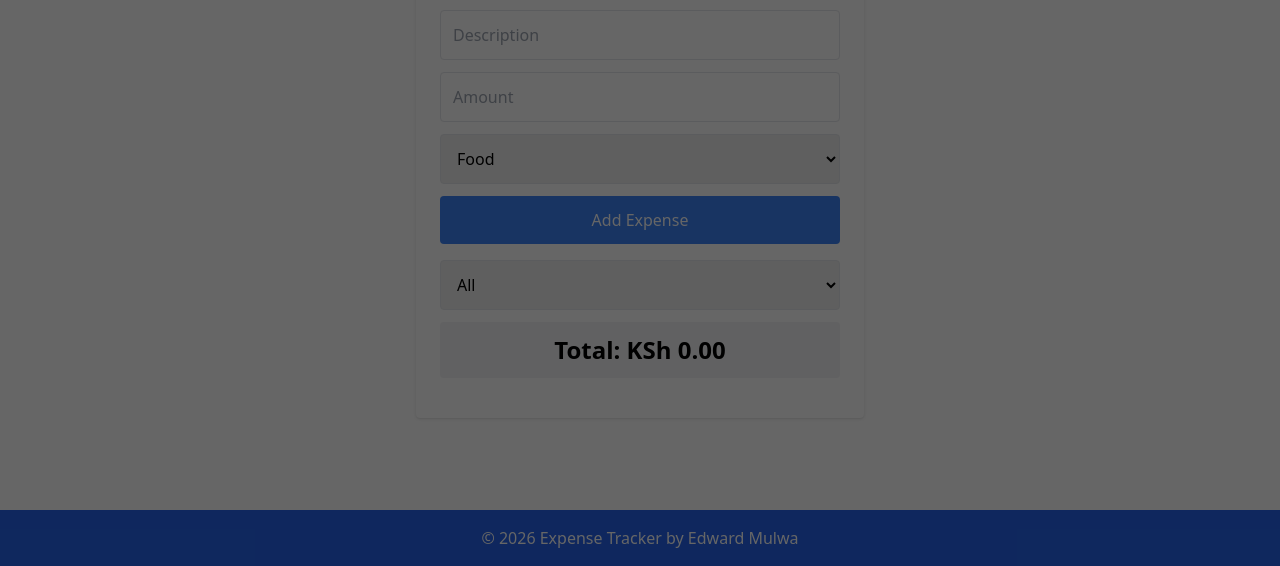
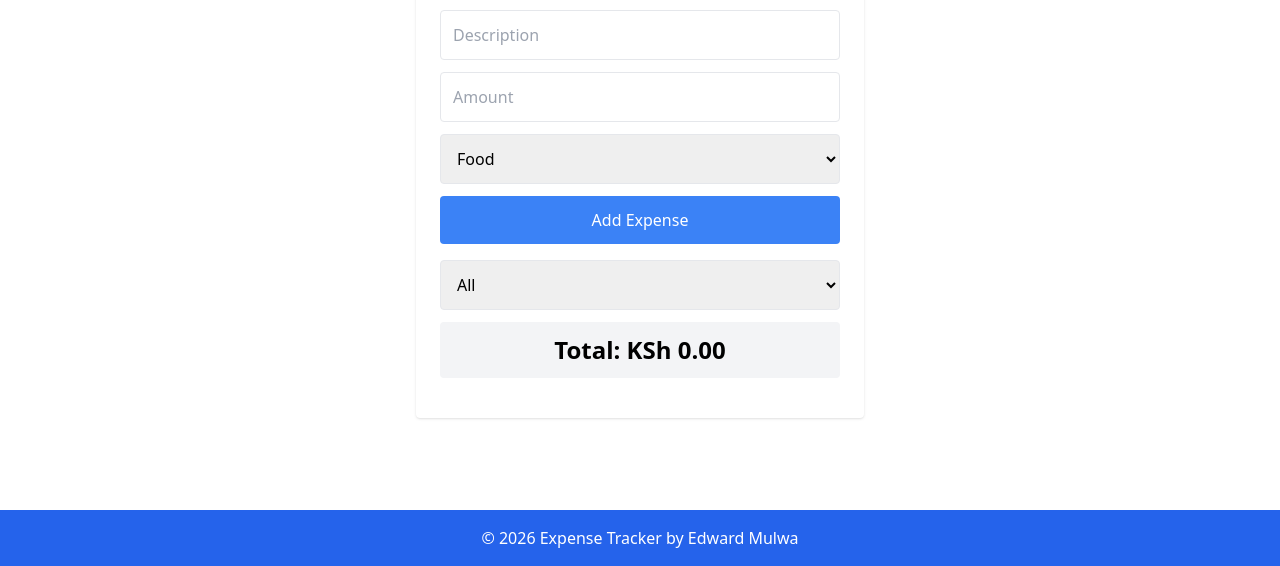
Before and after one commit to MulwaEdward/Expense-Tracker, a plain HTML site: page Expense Tracker/index.html in a window 1280 px wide. Shown: the part 234-800 px from the top of the page. Drawn offline with nearby package versions, Linux system fonts and the light colour scheme.

Commit message:
fix changes and corrections

```diff
--- a/Expense Tracker/index.html
+++ b/Expense Tracker/index.html
@@ -8,8 +8,6 @@
 
 </head>
 <body class="min-h-screen flex flex-col relative z-10">
-
-<div class="absolute inset-0 bg-black bg-opacity-60 z-0"></div>
 
 <!-- Navbar Area Display -->
 <nav class="relative z-20 bg-blue-600 text-white p-4 flex justify-between items-center">
```
